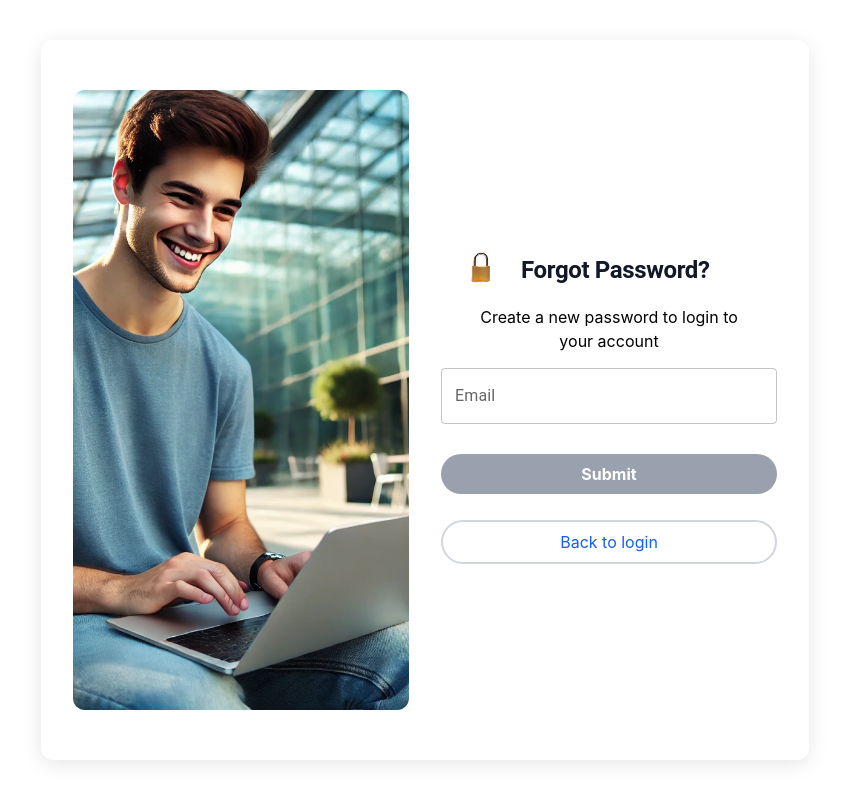
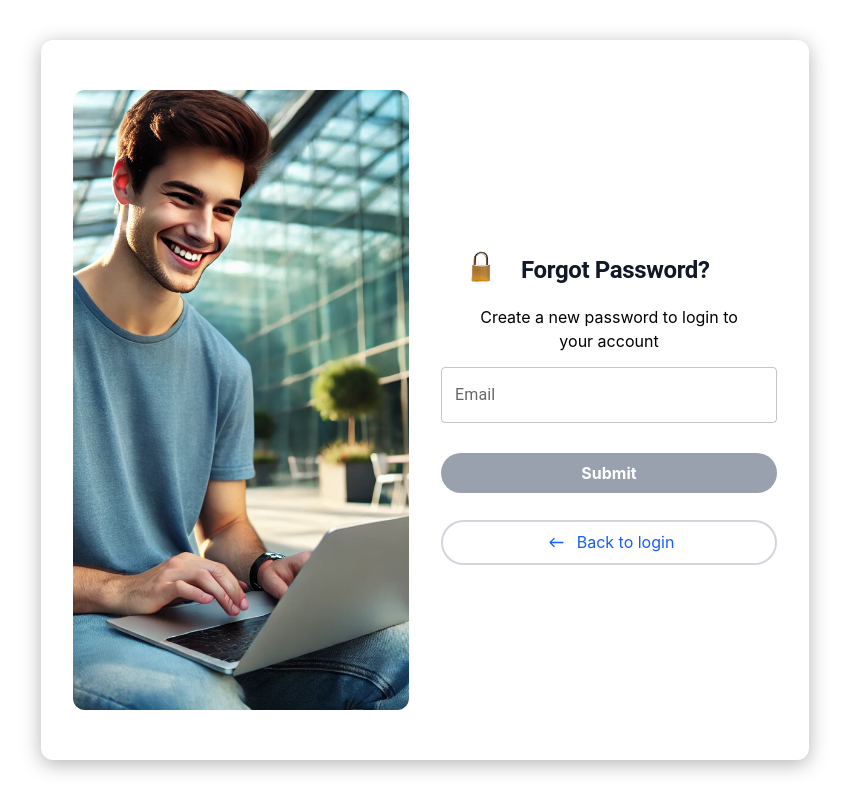
Before and after one commit to laxmany9335/Job-website, a React (Create React App) app: page /forgetpassword in a window 1280 px wide. Shown: the whole page, without its empty margins (215-1064 px from the left). Built offline with nearby package versions, Linux system fonts and the light colour scheme.

Commit message:
login page

```diff
--- a/src/page/Forgetpassword.jsx
+++ b/src/page/Forgetpassword.jsx
@@ -52,7 +52,7 @@ function Forgetpassword() {
           padding: 2,
           backgroundColor: "#ffffff",
           alignItems: "stretch",
-          boxShadow: "0px 4px 20px rgba(0, 0, 0, 0.1)",
+          boxShadow: "0px 4px 20px rgba(0, 0, 0, 0.3)",
           borderRadius: "12px",
           overflow: "hidden",
         }}
@@ -183,7 +183,7 @@ function Forgetpassword() {
             {/* Back to Login Link */}
             <Link to="/login" className="text-blue-600 mt-3 py-2 border-2 border-gray-300 hover:bg-blue-600 hover:text-white w-full rounded-full">
 
-              <span>Back to login</span>
+              <span className="flex items-center justify-center gap-2"> <IoIosArrowRoundBack fontSize={"25px"}/> Back to login</span>
             </Link>
           </Box>
         </Grid>
--- a/src/page/Login.jsx
+++ b/src/page/Login.jsx
@@ -57,7 +57,7 @@ function Login() {
           padding: 2,
           backgroundColor: "#ffffff",
           alignItems: "stretch",
-          boxShadow: "0px 4px 20px rgba(0, 0, 0, 0.1)",
+          boxShadow: "0px 4px 20px rgba(0, 0, 0, 0.3)",
           borderRadius: "12px",
           overflow: "hidden",
         }}
```
